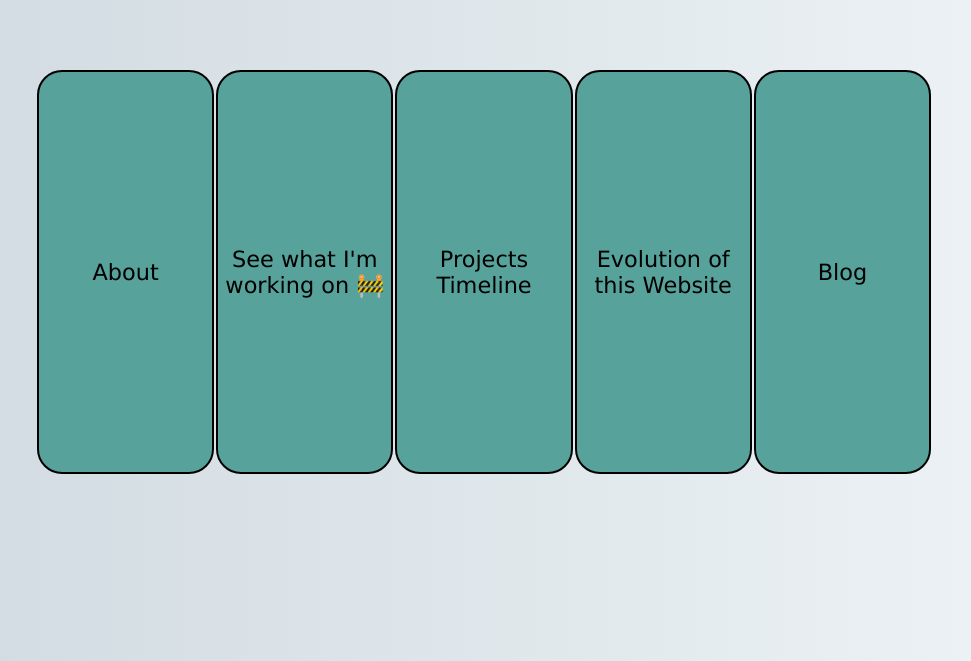
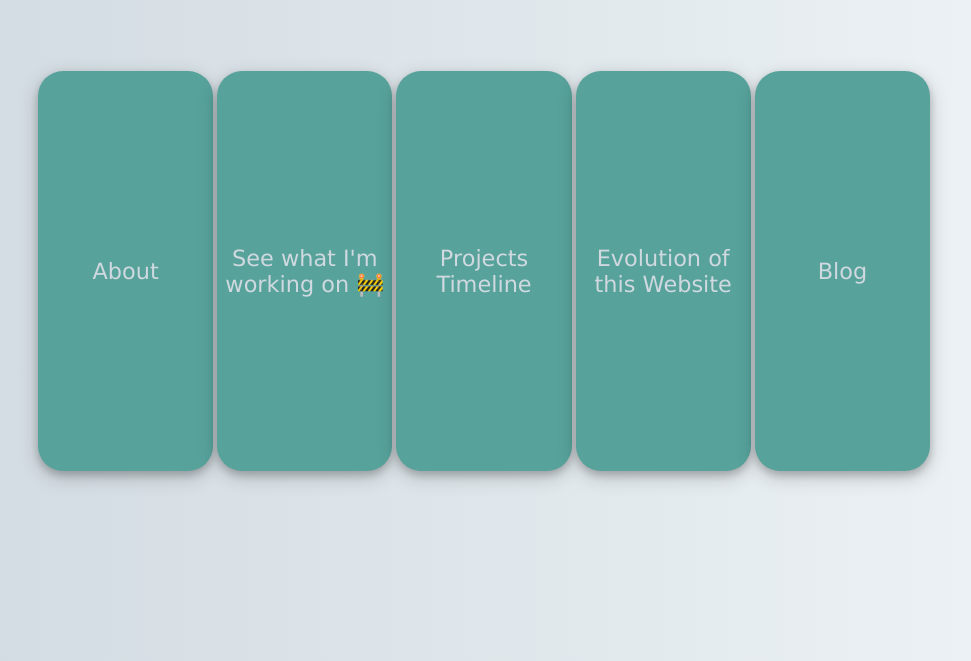
Before and after one commit to vanStek/vanStek.github.io, a plain HTML site: page index.html in a window 1280 px wide. Shown: the part 139-800 px from the top of the page, without its empty margins (156-1127 px from the left). Drawn offline with Linux system fonts and the light colour scheme.

Commit message:
restylized CSS file

```diff
--- a/CSS/style.css
+++ b/CSS/style.css
@@ -16,26 +16,31 @@ html, body{
     a:link, a:visited {
 
         font-family: Verdana;
+        color: #cfd9df;
         text-decoration: none;
-        color:black;
+        font-size: 50px;
+        font-size: 1.75vw;
+
         border-radius: 25px;
         background-color:#57a29b;
+
         text-align: center;
         vertical-align: middle;
-        font-size: 50px;
-        font-size: 1.75vw;
+
         width: 25%;
         height: 400px;
-        border: 2px solid black;
-        margin: 1px;
+        //border: 2px solid black;
+        margin: 2px;
         display: flex;
-    justify-content:center;
-    align-content:center;
-    flex-direction:column;
+        justify-content:center;
+        align-content:center;
+        flex-direction:column;
+        box-shadow: 0 4px 8px 0 rgba(0, 0, 0, 0.2), 0 6px 20px 0 rgba(0, 0, 0, 0.19);
+
+
+
     }
     a:hover {
-
-        text-decoration: underline;
         color:black;
         background-color: #76e0d6;
     }
@@ -51,7 +56,9 @@ html, body{
 
     }
 
-    .zoomChar{
+
+
+     .zoomChar{
         transition: transform .1s;
 
         margin-top: 70px;
```
